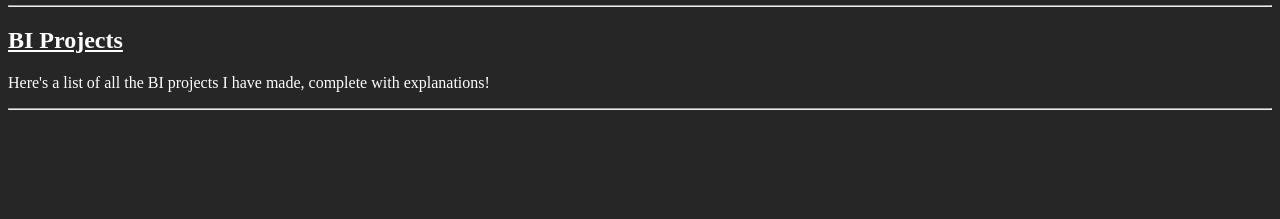
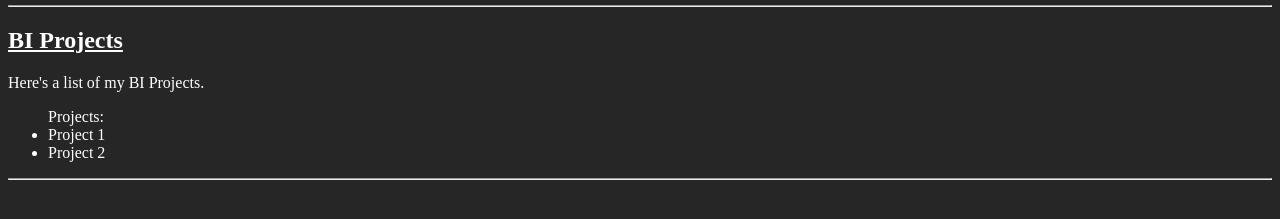
Before and after one commit to ctrios67/HTML, a plain HTML site: page index.html in a window 1280 px wide. Shown: the part 119-338 px from the top of the page. Drawn offline with Linux system fonts and the light colour scheme.

Commit message:
Messing with hori listz

```diff
--- a/index.html
+++ b/index.html
@@ -4,7 +4,16 @@
 <meta charset="UTF-8">
 <meta name="viewport" content="width=device-width, initial-scale=1.0">
 <style>
-.chris{background-color: rgb(38, 38, 38);color: white;}
+ .chris{
+  background-color: rgb(38, 38, 38);
+  color: white;
+ }
+ #horizontal ul{
+   list-style: none;
+  }
+ #horizontal li{
+  display: inline;
+ }
 </style>
 
 <body class="chris">
@@ -27,7 +36,11 @@
 
   <h2 style="text-decoration:underline;">BI Projects</h2>
     <div>
-      <p>Here's a list of all the BI projects I have made, complete with explanations!</p>
+      <p>Here's a list of my BI Projects.</p>
+        <ul>Projects:
+          <li>Project 1</li>
+          <li>Project 2</li>
+        </ul>
     </div>
     <hr>
   </body>
```
